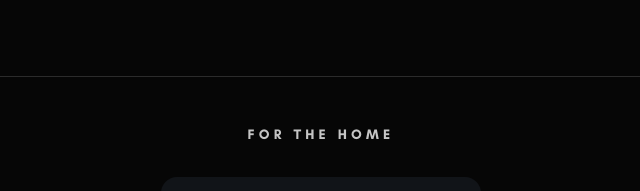
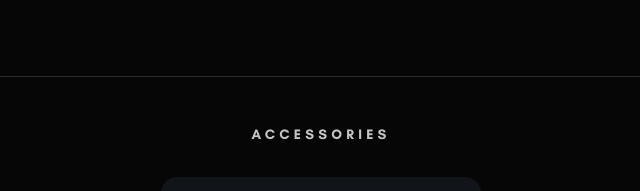
Before and after one commit to Chri2K02/ice-fragrances, a Next.js app: page / in a window 1280 px wide. Shown: the part 4200-4391 px from the top of the page, without its empty margins (319-959 px from the left). Built offline with nearby package versions, Linux system fonts and the light colour scheme.

Commit message:
copy: rename humidifier section 'For the Home' -> 'Accessories'

```diff
--- a/components/Products.tsx
+++ b/components/Products.tsx
@@ -68,7 +68,7 @@ export function Products() {
       {humidifier && (
         <div className="mt-20 border-t border-black/15 dark:border-white/15 pt-12">
           <h3 className="mb-8 text-center text-sm font-semibold uppercase tracking-[0.3em] opacity-80">
-            For the Home
+            Accessories
           </h3>
           <div className="max-w-xs mx-auto">
             <ProductCard product={humidifier} />
```
